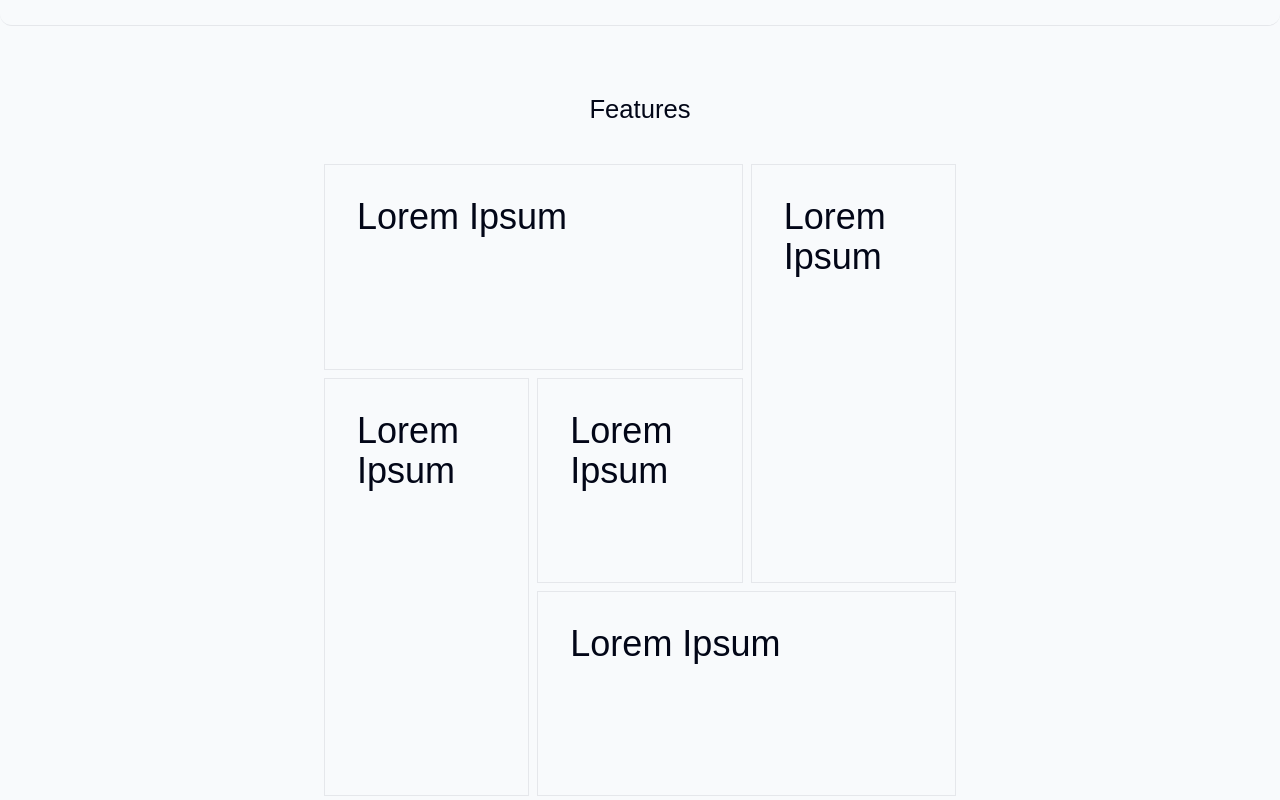
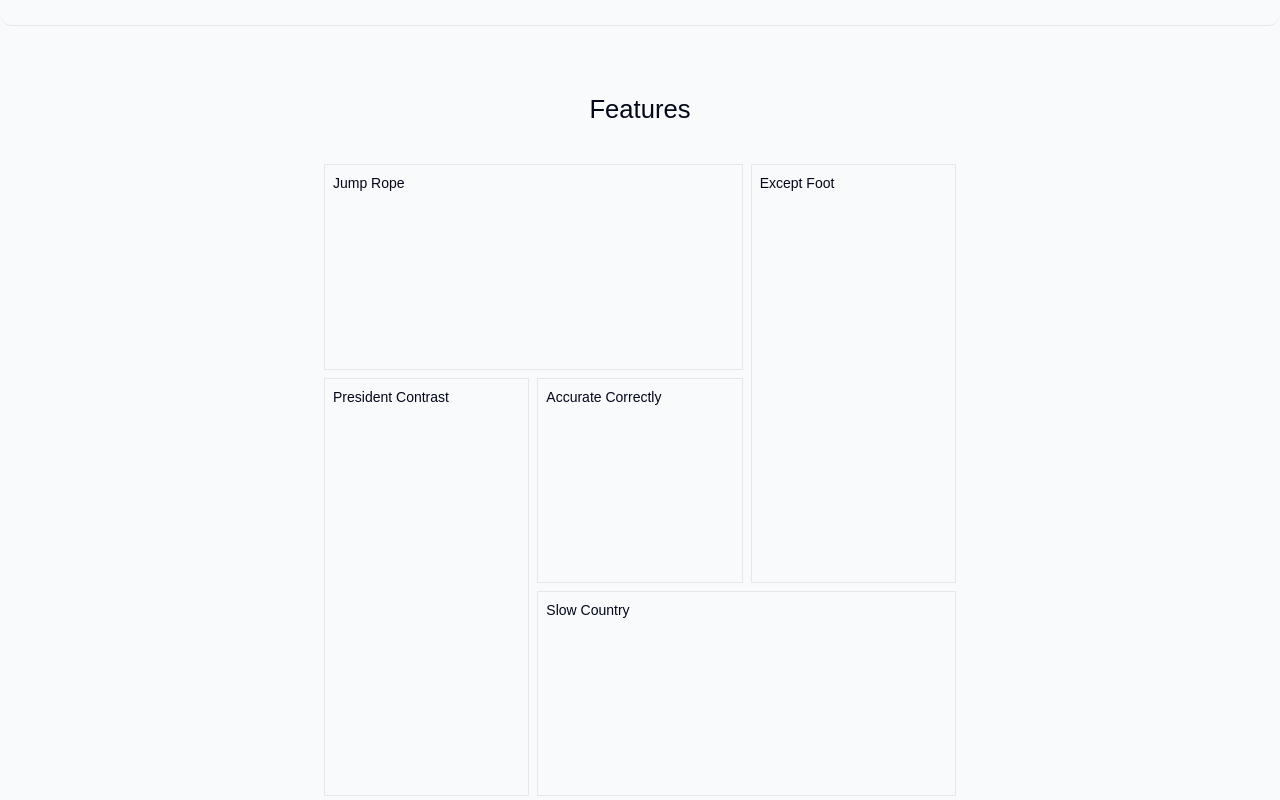
Before and after one commit to mineTomek/Uplogging, a Next.js app: page / in a window 1280 px wide. Shown: the part 806-1606 px from the top of the page. Built offline with nearby package versions, Linux system fonts and the light colour scheme; a web font is replaced by a local one.

Commit message:
Split the features into own component

```diff
--- /dev/null
+++ b/src/app/components/home/section/features/Feature.tsx
@@ -0,0 +1,15 @@
+export default function Feature(props: {
+  colSpan?: boolean
+  rowSpan?: boolean
+  title: string
+}) {
+  return (
+    <div
+      className={`${props.colSpan && 'col-span-2'} ${
+        props.rowSpan && 'row-span-2'
+      } m-1 border p-2 text-left text-sm`}
+    >
+      {props.title}
+    </div>
+  )
+}
--- a/src/app/page.tsx
+++ b/src/app/page.tsx
@@ -1,3 +1,4 @@
+import Feature from './components/home/section/features/Feature'
 import { getTitleFont } from './fonts'
 
 export default function Home() {
@@ -21,19 +22,11 @@ export default function Home() {
         <div className={`${getTitleFont().className} mt-16 text-center`}>
           <h3 className='text-[2vw]'>Features</h3>
           <div className='mx-auto mt-8 grid aspect-square w-1/2 grid-cols-3 grid-rows-3'>
-            <div className='col-span-2 m-1 border p-8 text-left text-4xl'>
-              Lorem Ipsum
-            </div>
-            <div className='row-span-2 m-1 border p-8 text-left text-4xl'>
-              Lorem Ipsum
-            </div>
-            <div className='row-span-2 m-1 border p-8 text-left text-4xl'>
-              Lorem Ipsum
-            </div>
-            <div className='m-1 border p-8 text-left text-4xl'>Lorem Ipsum</div>
-            <div className='col-span-2 m-1 border p-8 text-left text-4xl'>
-              Lorem Ipsum
-            </div>
+            <Feature colSpan title="Jump Rope"/>
+            <Feature rowSpan title="Except Foot"/>
+            <Feature rowSpan title="President Contrast"/>
+            <Feature title="Accurate Correctly"/>
+            <Feature colSpan title="Slow Country"/>
           </div>
         </div>
       </div>
```
